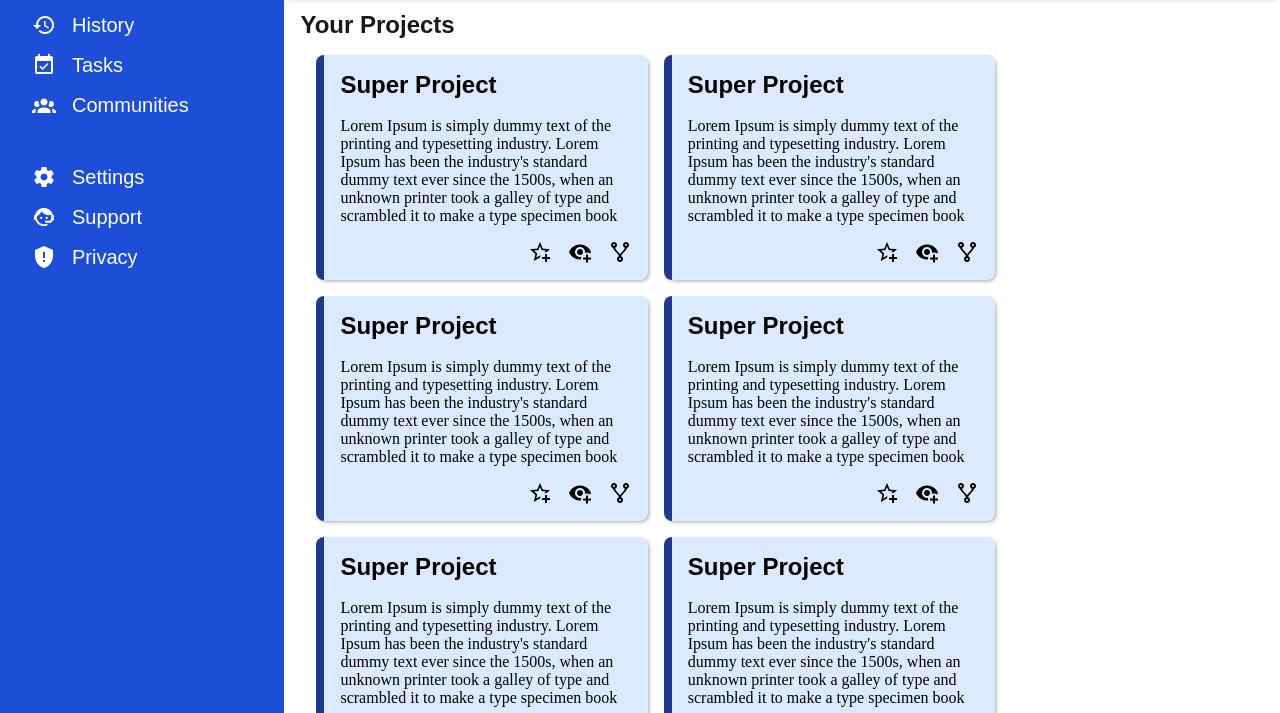
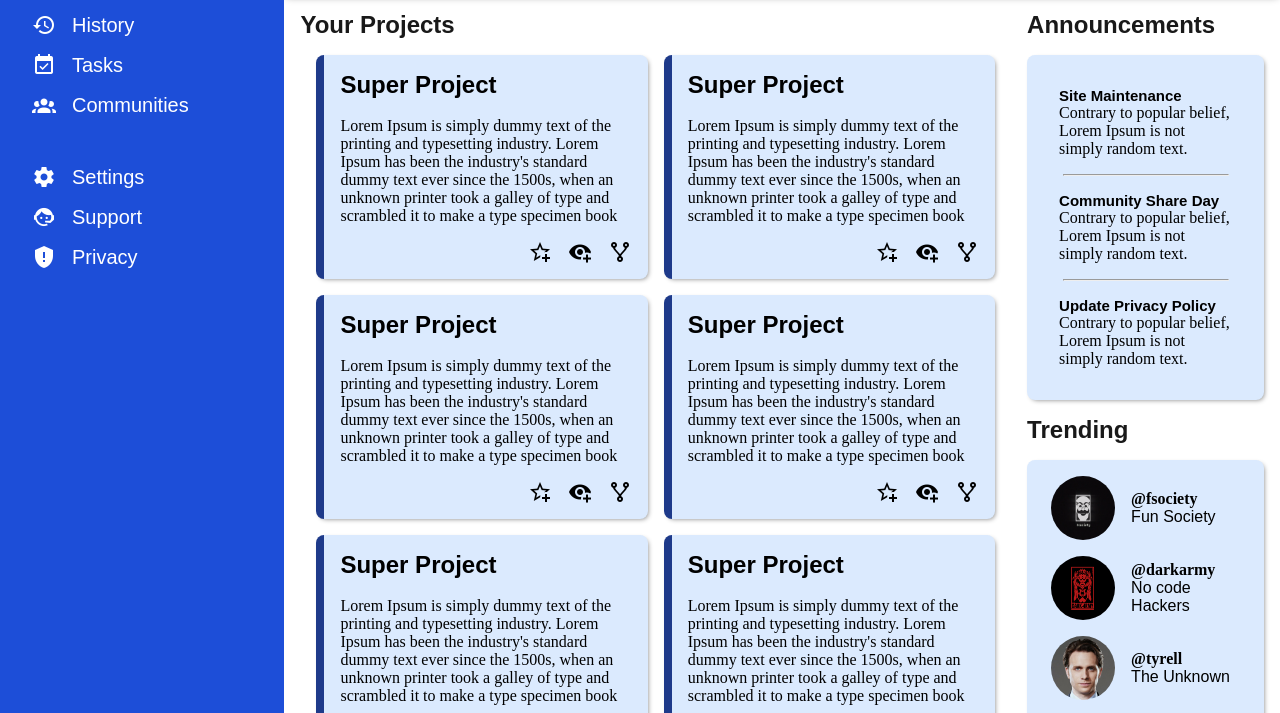
Before and after one commit to mishalp/admin-dashboard, a plain HTML site: page index.html in a window 1280 px wide. Shown: the part 229-942 px from the top of the page. Drawn offline with Linux system fonts and the light colour scheme.

Commit message:
right cards compleated

```diff
--- a/index.html
+++ b/index.html
@@ -79,7 +79,55 @@
                 </div>
             </div>
             <div class="right">
+                <p>Announcements</p>
+                <div class="top">
+                    <div class="card">
+                        <div>
+                            <h4>Site Maintenance</h4><p>Contrary to popular belief, Lorem Ipsum is not simply random text.</p>
+                        </div>
+                        <hr>
+                        <div>
+                            <h4>Community Share Day</h4><p>Contrary to popular belief, Lorem Ipsum is not simply random text.</p>
+                        </div>
+                        <hr>
+                        <div>
+                            <h4>Update Privacy Policy</h4><p>Contrary to popular belief, Lorem Ipsum is not simply random text.</p>
+                        </div>
+                    </div>
+                </div>
+                <p>Trending</p>
+                <div class="bottom">
+                    <div class="profile">
+                        <img src="./assets/fs.png" alt="">
+                        <div>
+                            <p>@fsociety</p>
+                            <span>Fun Society</span>
+                        </div>
+                    </div>
+                    <div class="profile">
+                        <img src="./assets/darkArmy.png" alt="">
+                        <div>
+                            <p>@darkarmy</p>
+                            <span>No code Hackers</span>
+                        </div>
+                    </div>
+                    <div class="profile">
+                        <img src="./assets/tyrell.jpg" alt="">
+                        <div>
+                            <p>@tyrell</p>
+                            <span>The Unknown</span>
+                        </div>
+                    </div>
+                    <div class="profile">
+                        <img src="./assets/anonymous.png" alt="">
+                        <div>
+                            <p>@anonymous</p>
+                            <span>We Are malicious</span>
+                        </div>
+                    </div>
 
+                    </div>
+                </div>
             </div>
         </div>
     </div>
--- a/style.css
+++ b/style.css
@@ -87,7 +87,7 @@
     width: 2em;
 }
 
-.top{
+.header > .top{
     display: grid;
     grid-template-columns: 3fr 1.5fr;
     gap: 6rem;
@@ -141,6 +141,7 @@
     height: 2.5rem;
     border: none;
     font-size: 1rem;
+    cursor: pointer;
 }
 
 .contents{
@@ -163,12 +164,21 @@
     padding: 1rem;
     border-radius: .5rem;
     box-shadow: 2px 2px 5px -2px gray;
+    height: 12rem;
 }
 
 .cards > .card > div{
     display: flex;
     justify-content: end;
     margin-top: 15px;
+}
+
+.card > div > img{
+    cursor: pointer;
+}
+
+.card > div > img:hover{
+    transform: scale(1.2);
 }
 
 .cards > .card > h3{
@@ -186,3 +196,87 @@
     font-weight: bolder;
     font-size: 1.5rem;
 }
+
+.contents > .right{
+    display: flex;
+    flex-direction: column;
+}
+
+.contents > .right > .top{
+    align-items: start;
+    margin-top: 1rem;
+    margin-bottom: 1rem;
+}
+
+.contents > .right > .top > .card{
+    display: flex;
+    flex-direction: column;
+    background-color: #dbeafe;
+    padding: 1rem;
+    border-radius: .5rem;
+    box-shadow: 2px 2px 5px -2px gray;
+}
+
+.contents > .right > .top > .card > *{
+    margin: 1rem;
+}
+
+.contents > .right > .top > .card > div{
+    display: flex;
+    flex-direction: column;
+}
+
+.contents > .right > .top > .card > div > h4{
+    font-size: 15px;
+    font-family: sans-serif;
+}
+
+.contents > .right >  p{
+    color: rgb(25, 25, 25);
+    font-family: Arial, Helvetica, sans-serif;
+    font-weight: bolder;
+    font-size: 1.5rem;
+}
+
+hr{
+    width: 80%;
+    display: flex;
+    align-self: center;
+    margin: 0!important;
+}
+
+.contents > .right > .bottom{
+    margin-top: 1rem;
+    background-color: #dbeafe;
+    padding: 1rem;
+    border-radius: .5rem;
+    box-shadow: 2px 2px 5px -2px gray;
+    padding: 1rem;
+    display: grid;
+    grid-template-columns: 1fr;
+    gap: 1rem;
+}
+
+.contents > .right > .bottom > .profile > img{
+    width: 4rem;
+    height: 4rem;
+    border-radius: 60%;
+}
+
+.contents > .right > .bottom > .profile{
+    display: flex;
+    align-items: center;
+}
+
+.contents > .right > .bottom > .profile > div > p{
+    font-weight: bold
+}
+
+.contents > .right > .bottom > .profile > div> span{
+    font-family: sans-serif;
+}
+
+.contents > .right > .bottom > .profile > *{
+    margin: 0 .5rem;
+
+}
```
Also changed, not shown: assets/anonymous.png (added), assets/darkArmy.png (added), assets/fs.png (added), assets/tyrell.jpg (added).
